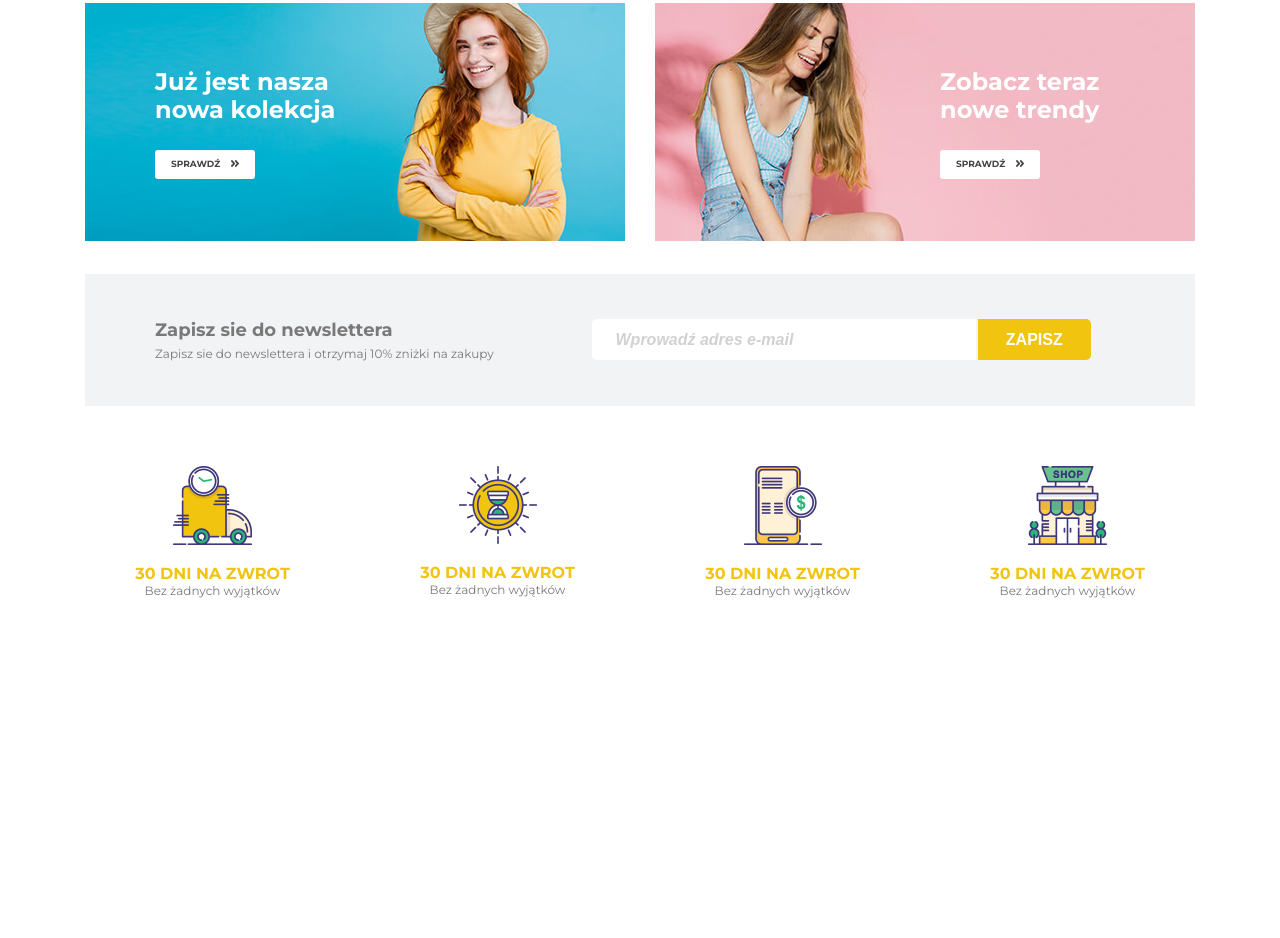
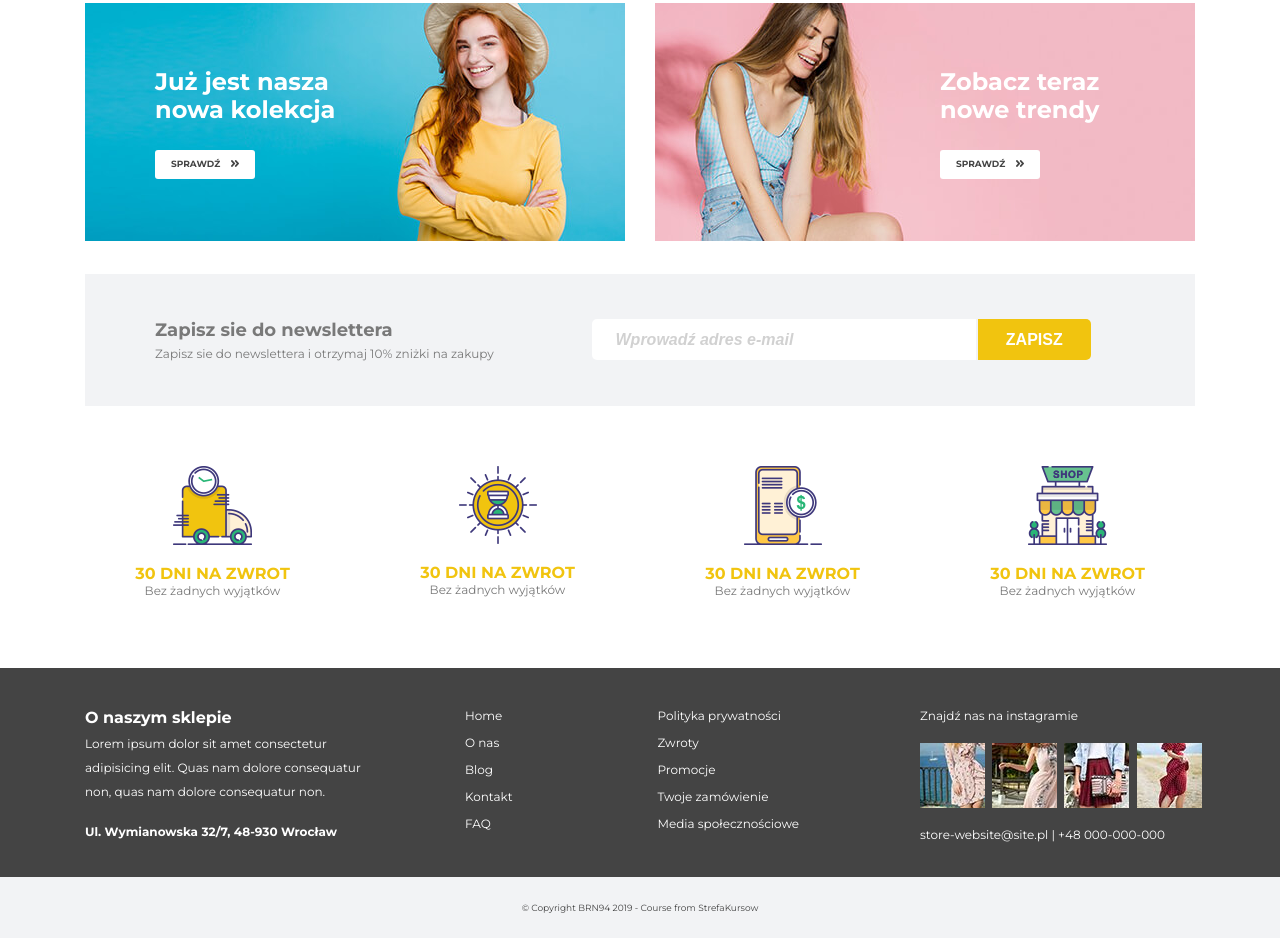
Before and after one commit to BRN94/store-website, a website: page index.html in a window 1280 px wide. Shown: the part 2125-3063 px from the top of the page. Before the commit the page ends 2793 px from the top, so only its background shows below. Drawn offline with Linux system fonts and the light colour scheme.

Commit message:
Add footer

```diff
--- a/dev-assets/06-components/_heading.scss
+++ b/dev-assets/06-components/_heading.scss
@@ -1,11 +1,11 @@
 .c-heading {
     color: $gray-very-dark;
     line-height: $line-height-sm;
-    letter-spacing: $letter-spacing-condensed;
     margin-bottom: $grid-base / 2;
 
     &--level1 {
         font-size: $font-size-2;
+        letter-spacing: $letter-spacing-condensed;
 
         @include large-up {
             font-size: $font-size-1;
--- a/dev-assets/07-templates/_site-footer.scss
+++ b/dev-assets/07-templates/_site-footer.scss
@@ -1,64 +1,25 @@
 .t-site-footer {
-    padding-left: $gutter;
-    padding-right: $gutter;
+    background-color: $gray-very-dark;
 
     & .o-row {
-        padding-bottom: $grid-base * 4;
-        padding-top: $grid-base * 5;
+        padding-bottom: $grid-base * 1.5;
+        padding-top: $grid-base * 4;
     }
 
     &__item {
-        flex-basis: auto;
-        padding-left: $gutter;
+        margin-bottom: $grid-base * 3;
 
-        &:first-child {
-            @include medium-up {
-                width: 28%;
-            }
-        }
-
-        &:nth-child(2) {
-            @include medium-up {
-                width: 28%;
-            }
-        }
-
-        &:nth-child(3) {
-            @include medium-up {
-                width: 25%;
-            }
-        }
-
-        &:nth-child(4) {
-            @include medium-up {
-                width: 15%;
-            }
+        @include large-up {
+            margin-bottom: 0;
         }
     }
 
-    &__heading {
-        align-items: center;
-        display: flex;
-        height: $grid-base * 6;
+    &__address {
+        padding-right: $grid-base * 6;
     }
 
-    &__text-heading {
-        color: $gray-dark;
-    }
-
-    &__adress {
-        padding-top: $grid-base * 2;
-    }
-
-    &__label {
-        display: block;
-        font-size: $font-size-5;
-        margin-bottom: $grid-base * 1;
-    }
-
-    &__contact-item {
-        line-height: $line-height-lg;
-        margin-bottom: $grid-base * 2;
+    &__info {
+        line-height: 2;
     }
 
     &__copy {
@@ -66,7 +27,57 @@
         padding-top: $grid-base * 2.5;
     }
 
-    &__copy-text {
+    &__item-last {
+        width: 290px;
+
+        @include large-up {
+            margin-left: $grid-base * 7.5;
+        }
+    }
+
+    &__text {
+        color: $white;
+        display: block;
         font-size: $font-size-7;
+        margin-bottom: $grid-base * 2;
+    }
+
+    &__link {
+        color: $white;
+        display: block;
+        font-size: $font-size-7;
+        margin-bottom: $grid-base * 1.2;
+
+        &:hover {
+            color: $white;
+        }
+    }
+
+    &__links {
+        display: flex;
+    }
+
+    &__links-first {
+        width: 55%;
+    }
+
+    &__links-second {
+        width: 45%;
+    }
+
+    &__instagrams {
+        margin-bottom: $grid-base * 1.5;
+    }
+
+    &__instagram {
+        margin-right: 3px;
+    }
+
+    &__copy {
+        background-color: $gray-light;
+        color: $gray-very-dark;
+        padding-bottom: $grid-base * 2.5;
+        padding-top: $grid-base * 2.5;
+        font-size: $font-size-9;
     }
 }
--- a/index.html
+++ b/index.html
@@ -321,5 +321,60 @@
     </div>
 </div>
 
+<!-- Footer-->
+
+<footer class="t-site-footer">
+    <div class="o-container">
+        <div class="o-row">
+            <div class="o-col o-col--md50 o-col--lg33">
+                <div class="t-site-footer__item">
+                    <div class="t-site-footer__address">
+                        <h3 class="c-heading c-heaging--level3 c-heading--white">O naszym sklepie</h3>
+                        <p class="t-site-footer__text t-site-footer__info">Lorem ipsum dolor sit amet consectetur adipisicing elit. Quas nam dolore consequatur non, quas nam dolore consequatur non.</p>
+                        <span class="t-site-footer__text"><strong>Ul. Wymianowska 32/7, 48-930 Wrocław</strong></span>
+                    </div>
+                </div>
+            </div>
+            <div class="o-col o-col--md50 o-col--lg33">
+                <div class="t-site-footer__item">
+                    <div class="t-site-footer__links">
+                        <div class="t-site-footer__links-first">
+                            <a class="t-site-footer__link" href="#">Home</a>
+                            <a class="t-site-footer__link" href="#">O nas</a>
+                            <a class="t-site-footer__link" href="#">Blog</a>
+                            <a class="t-site-footer__link" href="#">Kontakt</a>
+                            <a class="t-site-footer__link" href="#">FAQ</a>
+                        </div>
+                        <div class="t-site-footer__links-second">
+                            <a class="t-site-footer__link" href="#">Polityka prywatności</a>
+                            <a class="t-site-footer__link" href="#">Zwroty</a>
+                            <a class="t-site-footer__link" href="#">Promocje</a>
+                            <a class="t-site-footer__link" href="#">Twoje zamówienie</a>
+                            <a class="t-site-footer__link" href="#">Media społecznościowe</a>
+                        </div>
+                    </div>
+                </div>
+            </div>
+            <div class="o-col o-col--md50 o-col--lg33">
+                <div class="t-site-footer__item t-site-footer__item-last">
+                    <span class="t-site-footer__text">Znajdź nas na instagramie</span>
+                    <div class="t-site-footer__instagrams">
+                        <img class="t-site-footer__instagram" src="images/insta-1.jpg" alt="insta-1">
+                        <img class="t-site-footer__instagram" src="images/insta-2.jpg" alt="insta-2">
+                        <img class="t-site-footer__instagram" src="images/insta-3.jpg" alt="insta-3">
+                        <img class="t-site-footer__instagram" src="images/insta-4.jpg" alt="insta-4">
+                    </div>
+                    <span class="t-site-footer__text">store-website@site.pl | +48 000-000-000</span>
+                </div>
+            </div>
+        </div>
+    </div>
+    <div class="t-site-footer__copy">
+        <div class="o-container u-text-center">
+                &copy; Copyright BRN94 2019 - Course from StrefaKursow
+        </div>
+    </div>
+</footer>
+
 </body>
 </html>
```
Also changed, not shown: prod-assets/style.css.
